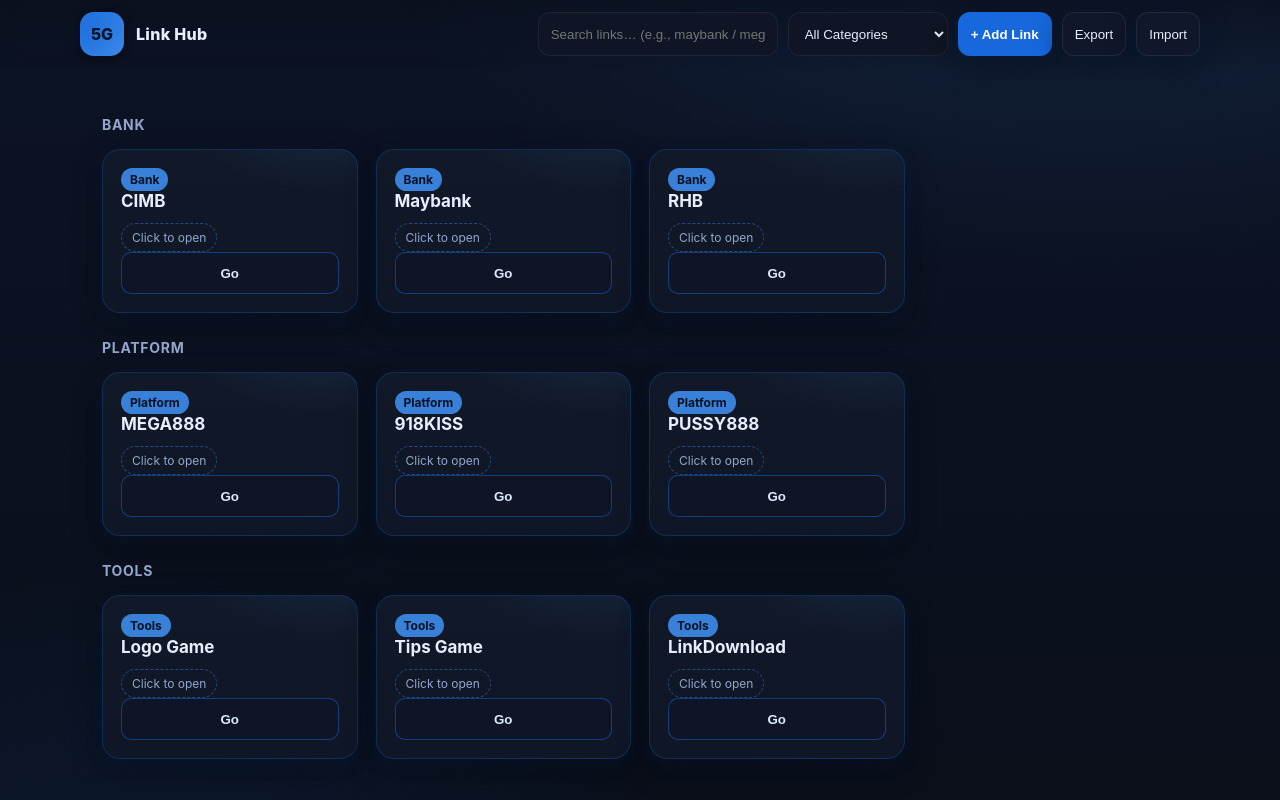
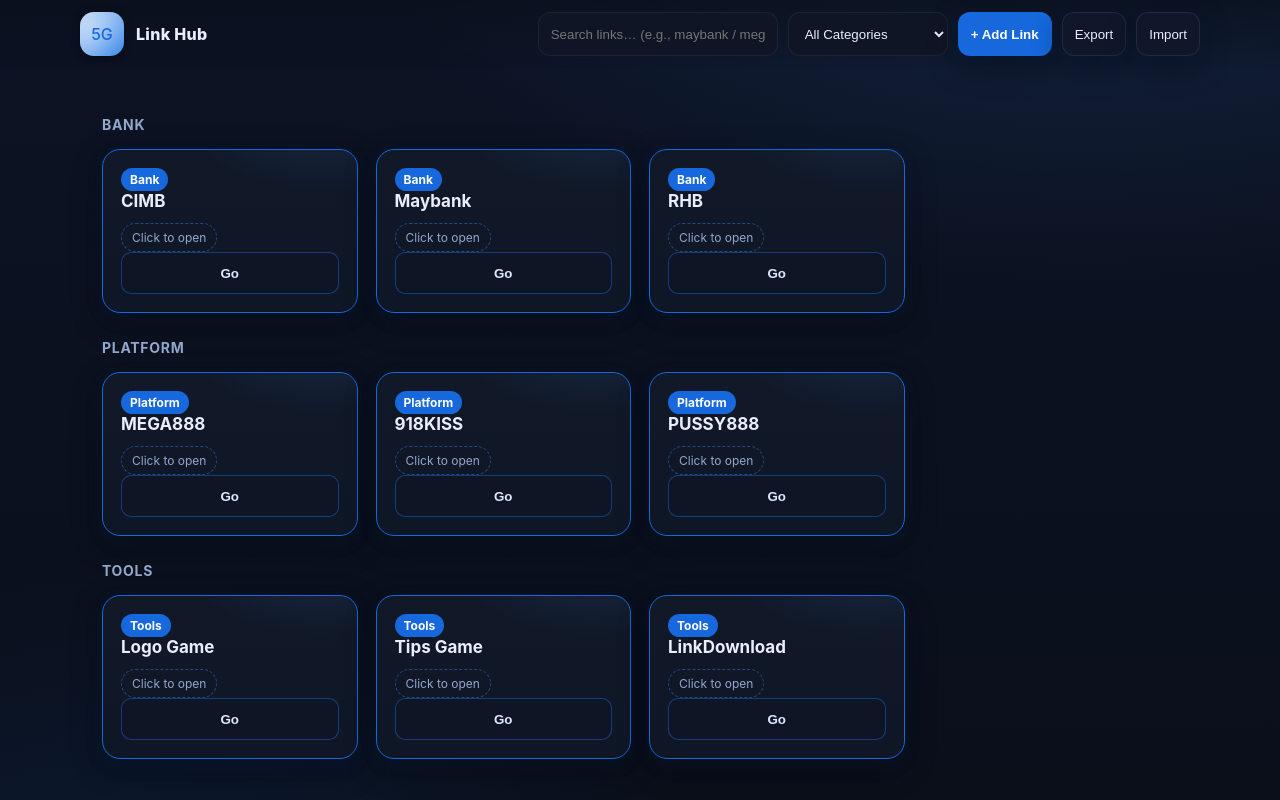
Before and after one commit to searcfile/v2-generate, a plain HTML site: page home/index.html in a window 1280 px wide. Drawn offline with Linux system fonts and the light colour scheme.

Commit message:
Update index.html

```diff
--- a/home/index.html
+++ b/home/index.html
@@ -51,11 +51,11 @@
   .brand:active{transform:scale(.98)}
   .logo{
     width:44px;height:44px;border-radius:14px;
-    background:linear-gradient(135deg,var(--primary),var(--primary-hover));
+    background: linear-gradient(135deg, #ffffff, var(--primary-hover));
     box-shadow:
       0 6px 18px rgba(60,137,232,.35) inset,
       0 2px 10px rgba(0,0,0,.45);
-    display:grid;place-items:center;font-weight:800;color:#081426
+    display:grid;place-items:center;font-weight:500;color:#1668dc;
   }
   .title{font-weight:800;letter-spacing:.3px}
 
@@ -89,7 +89,7 @@
     background:
       radial-gradient(220px 120px at 85% -20%, rgba(60,137,232,.12), transparent 60%),
       linear-gradient(180deg,#111929,#0f1626);
-    border:1px solid rgba(22,104,220,.25);
+    border:1px solid #1668dc;
     border-radius:var(--radius);
     padding:18px; box-shadow:var(--shadow);
     transition:transform .15s ease, box-shadow .2s ease, border-color .15s, filter .15s;
@@ -102,7 +102,7 @@
   }
   .card h3{margin:0 0 8px 0;font-size:17px}
   .tag{
-    display:inline-block;font-size:12px;color:#061223;background:rgba(60,137,232,.92);
+    display:inline-block;font-size:12px;color:#fff;background:#1668dc;
     padding:4px 9px;border-radius:999px;margin-right:6px;font-weight:700
   }
   .muted{display:none} /* hide small URL line */
```
